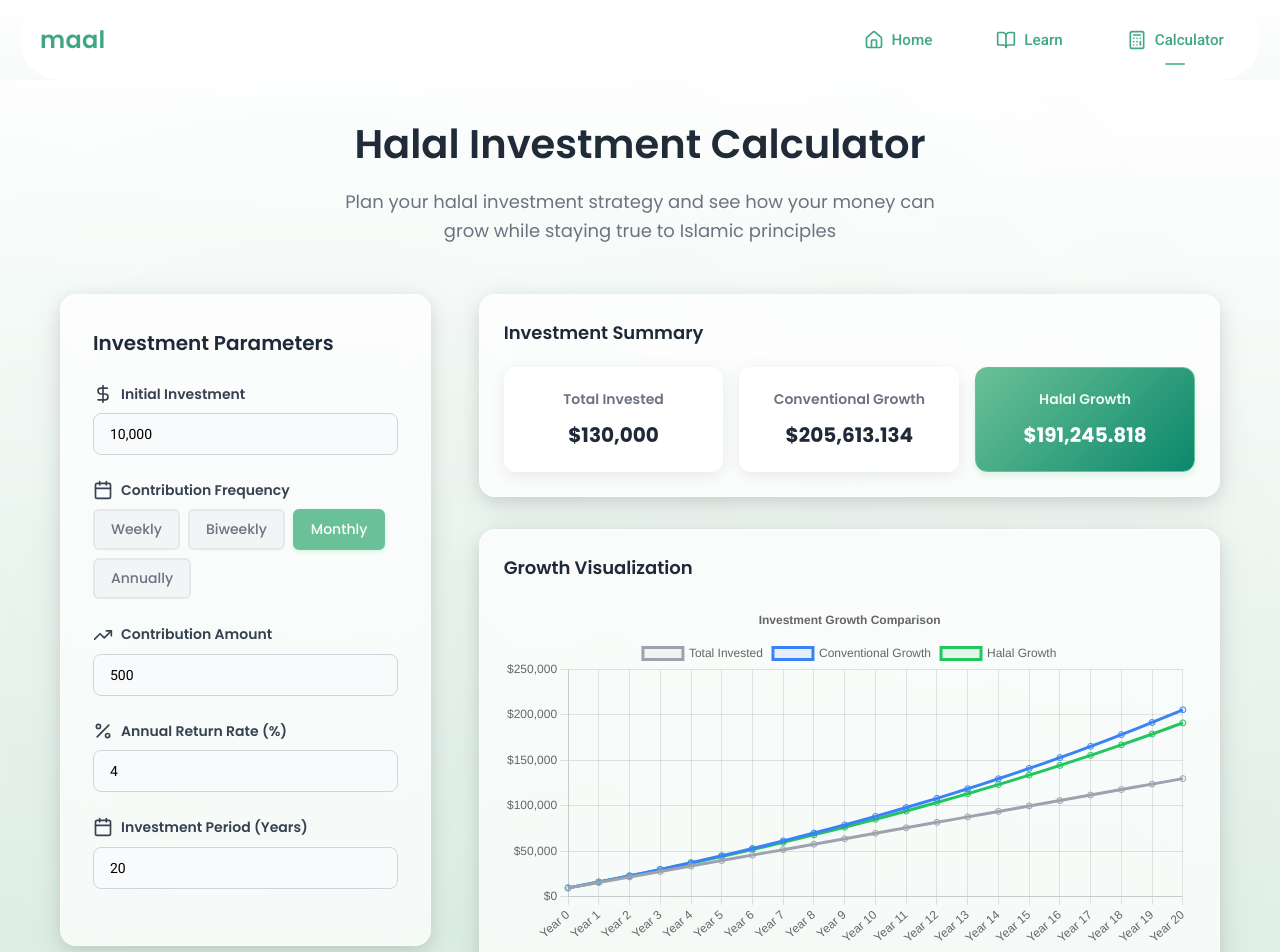
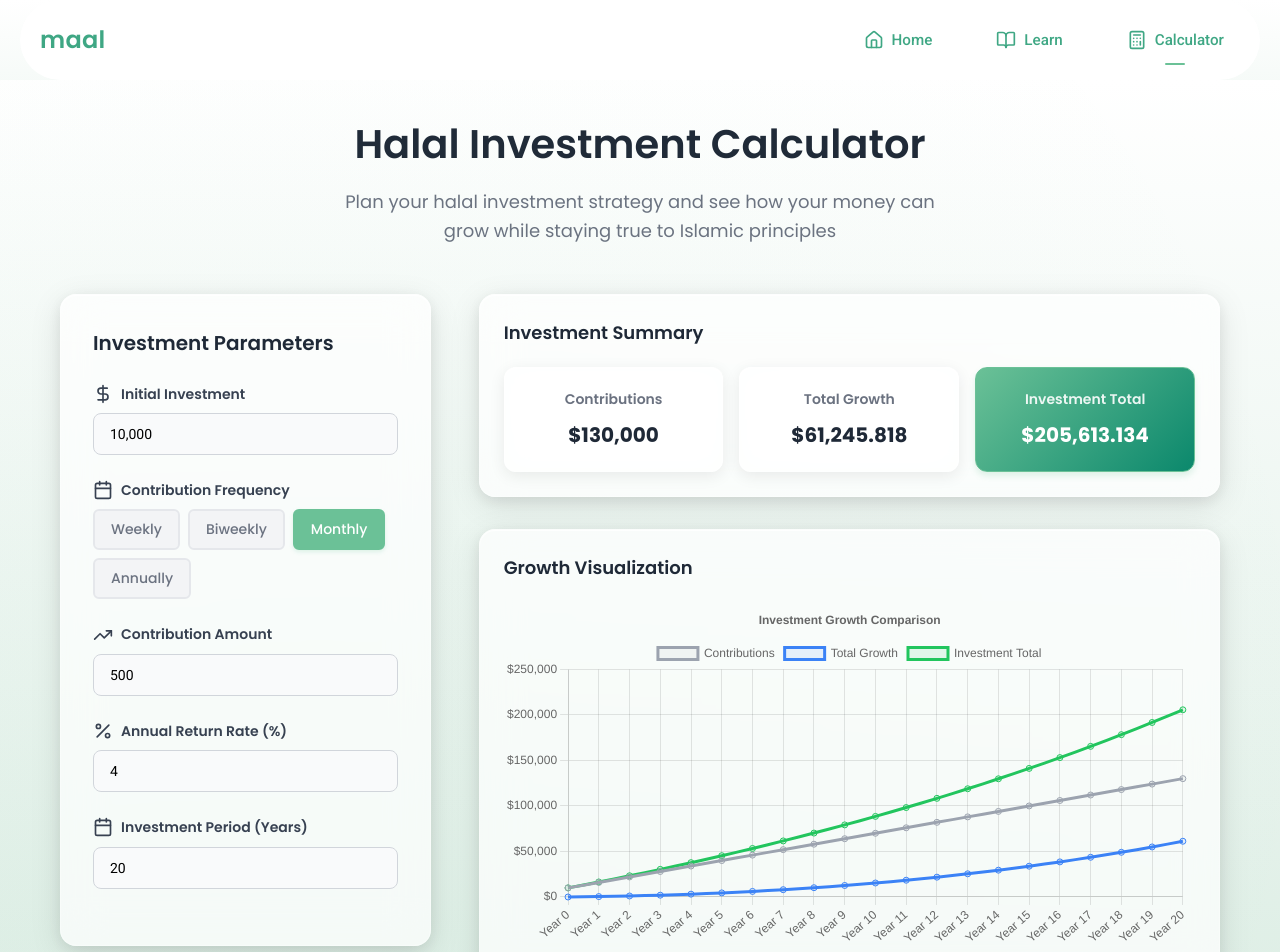
Before and after one commit to Lmar-O/Maal, a React (Vite) app in the folder frontend/: page /calculator in a window 1280 px wide. Shown: the top 952 px of the page. Built offline with nearby package versions, Linux system fonts and the light colour scheme.

Commit message:
Updated calculator logic

```diff
--- a/frontend/src/pages/InvestmentCalculator.tsx
+++ b/frontend/src/pages/InvestmentCalculator.tsx
@@ -71,13 +71,13 @@ const InvestmentCalculator = () => {
     const labels: string[] = []
     const totalInvested: number[] = []
     const totalValue: number[] = []
-    const halalGrowth: number[] = []
+    const totalGrowth: number[] = []
 
     for (let month = 0; month <= totalMonths; month += 12) {
       const year = month / 12
       labels.push(`Year ${year}`)
 
-      // Calculate conventional growth with proper compound interest
+      // Calculate investment total with proper compound interest
       let conventionalValue = data.initialAmount
       let conventionalContributed = data.initialAmount
 
@@ -99,10 +99,10 @@ const InvestmentCalculator = () => {
 
       totalInvested.push(conventionalContributed)
       totalValue.push(conventionalValue)
-      halalGrowth.push(halalValue)
+      totalGrowth.push(halalValue - halalContributed) // Investment total - total contributions
     }
 
-    return { labels, totalInvested, totalValue, halalGrowth }
+    return { labels, totalInvested, totalValue, totalGrowth }
   }
 
   useEffect(() => {
@@ -112,7 +112,7 @@ const InvestmentCalculator = () => {
       labels: data.labels,
       datasets: [
         {
-          label: 'Total Invested',
+          label: 'Contributions',
           data: data.totalInvested,
           borderColor: 'rgb(156, 163, 175)',
           backgroundColor: 'rgba(156, 163, 175, 0.1)',
@@ -120,16 +120,17 @@ const InvestmentCalculator = () => {
           tension: 0.4
         },
         {
-          label: 'Conventional Growth',
-          data: data.totalValue,
+          label: 'Total Growth',
+          data: data.totalGrowth,
           borderColor: 'rgb(59, 130, 246)',
           backgroundColor: 'rgba(59, 130, 246, 0.1)',
           fill: false,
           tension: 0.4
         },
         {
-          label: 'Halal Growth',
-          data: data.halalGrowth,
+          label: 'Investment Total',
+          data: data.totalValue,
+
           borderColor: 'rgb(34, 197, 94)',
           backgroundColor: 'rgba(34, 197, 94, 0.1)',
           fill: false,
@@ -190,8 +191,8 @@ const InvestmentCalculator = () => {
 
   const finalValues = chartData ? {
     totalInvested: chartData.datasets[0].data[chartData.datasets[0].data.length - 1],
-    conventionalGrowth: chartData.datasets[1].data[chartData.datasets[1].data.length - 1],
-    halalGrowth: chartData.datasets[2].data[chartData.datasets[2].data.length - 1]
+    totalGrowth: chartData.datasets[1].data[chartData.datasets[1].data.length - 1],
+    conventionalGrowth: chartData.datasets[2].data[chartData.datasets[2].data.length - 1]
   } : null
 
   return (
@@ -309,16 +310,16 @@ const InvestmentCalculator = () => {
                   <h2>Investment Summary</h2>
                   <div className="results-grid">
                     <div className="result-card">
-                      <h3>Total Invested</h3>
+                      <h3>Contributions</h3>
                       <p className="result-value">${finalValues.totalInvested.toLocaleString()}</p>
                     </div>
                     <div className="result-card">
-                      <h3>Conventional Growth</h3>
-                      <p className="result-value">${finalValues.conventionalGrowth.toLocaleString()}</p>
+                      <h3>Total Growth</h3>
+                      <p className="result-value">${finalValues.totalGrowth.toLocaleString()}</p>
                     </div>
                     <div className="result-card highlight">
-                      <h3>Halal Growth</h3>
-                      <p className="result-value">${finalValues.halalGrowth.toLocaleString()}</p>
+                      <h3>Investment Total</h3>
+                      <p className="result-value">${finalValues.conventionalGrowth.toLocaleString()}</p>
                     </div>
                   </div>
                 </div>
@@ -373,7 +374,7 @@ const InvestmentCalculator = () => {
               </div>
 
               <div className="info-card">
-                <h3>Conventional vs Halal Returns</h3>
+                <h3>Investment Total vs Halal Returns</h3>
                 <p>Duis aute irure dolor in reprehenderit in voluptate velit esse cillum dolore eu fugiat nulla pariatur. Excepteur sint occaecat cupidatat non proident, sunt in culpa qui officia deserunt mollit anim id est laborum.</p>
                 <ul>
                   <li>Halal returns typically 15% lower than conventional</li>
```
